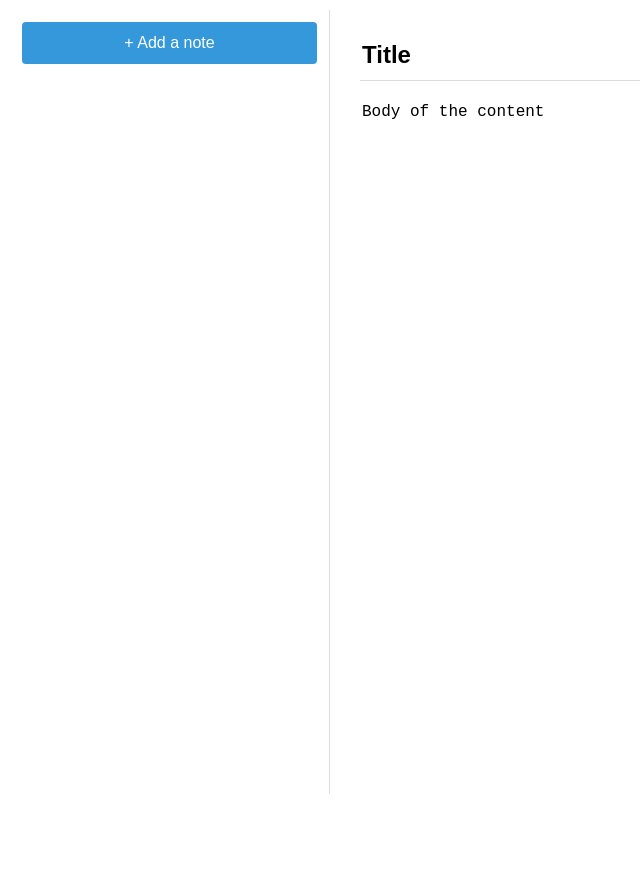
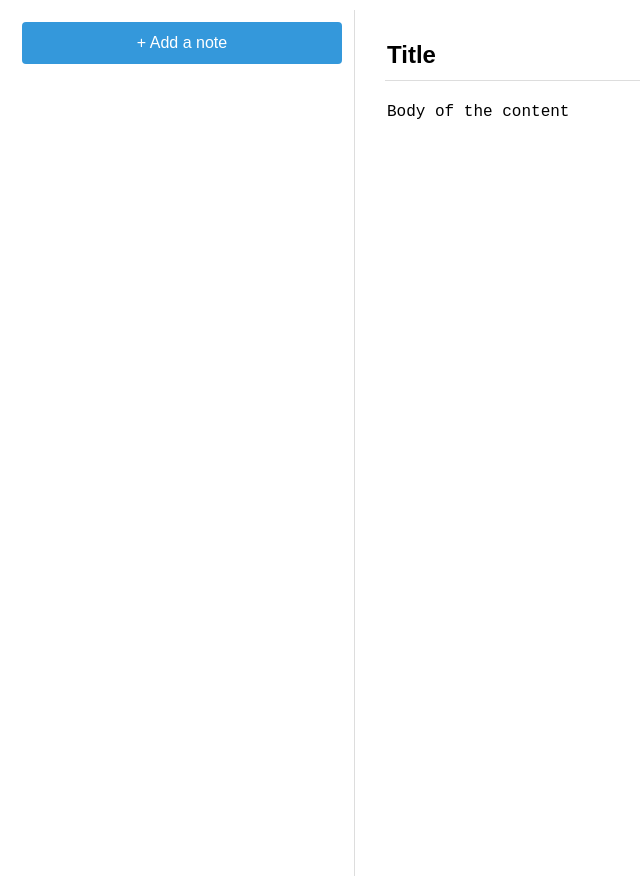
Before and after one commit to itzvinoth/notlify, a Vue app in the folder notlify-front/: page /notes in a window 1280 px wide. Shown: the whole page, without its empty margins (0-640 px from the left). Before the commit the page ends 820 px from the top, so only its background shows below. Built offline with nearby package versions, Linux system fonts and the light colour scheme.

Commit message:
chore: notes layout css change

```diff
--- a/notlify-front/src/assets/notes.scss
+++ b/notlify-front/src/assets/notes.scss
@@ -5,11 +5,14 @@
 
 .notes-sidebar {
     border-right: 1px solid #ddd;
+    padding: 12px;
+    box-sizing: border-box;
+}
+
+.notes-list {
     overflow-y: auto;
     width: 25vw;
     height: 98vh;
-    padding: 12px;
-    box-sizing: border-box;
 }
 
 .note-add--btn {
```
